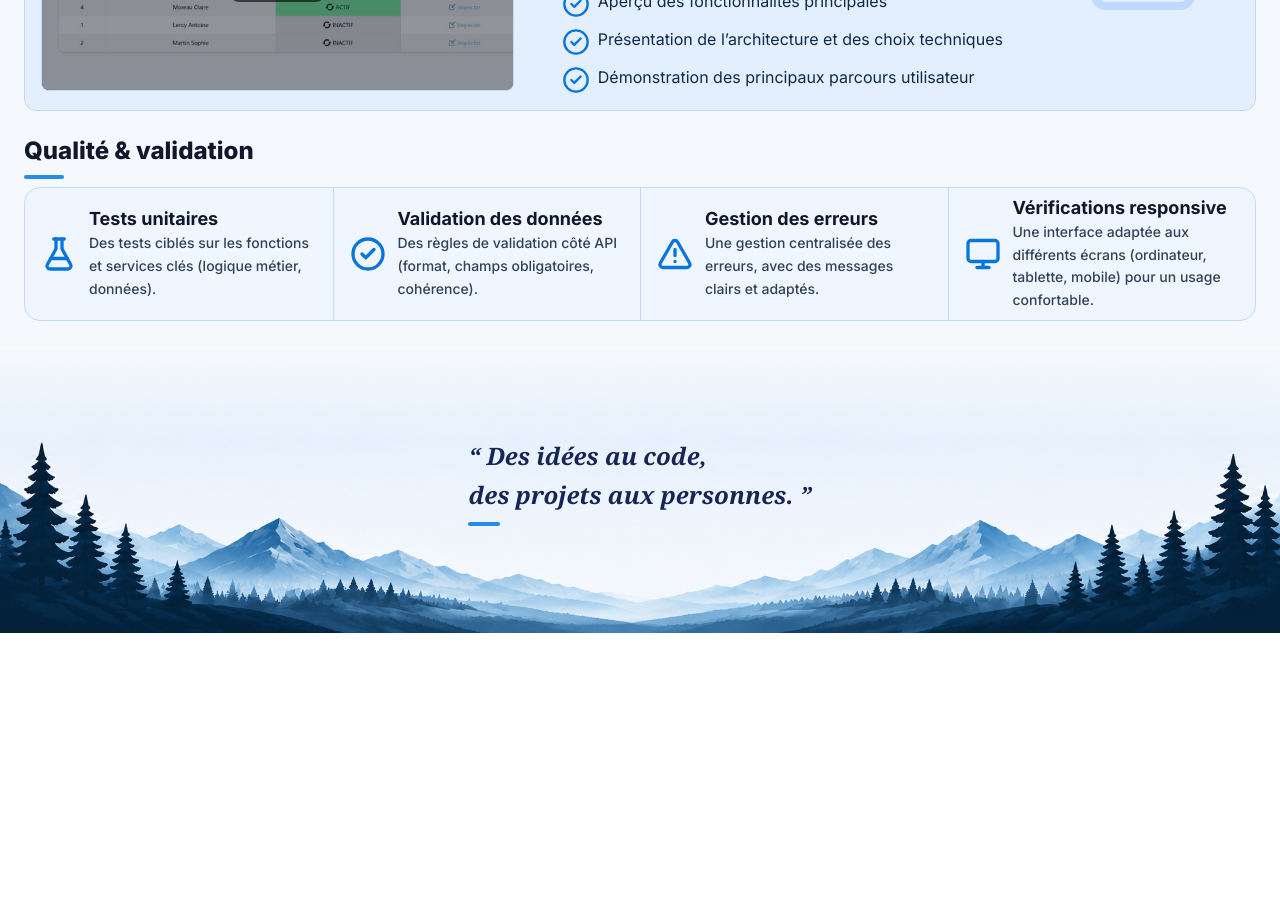
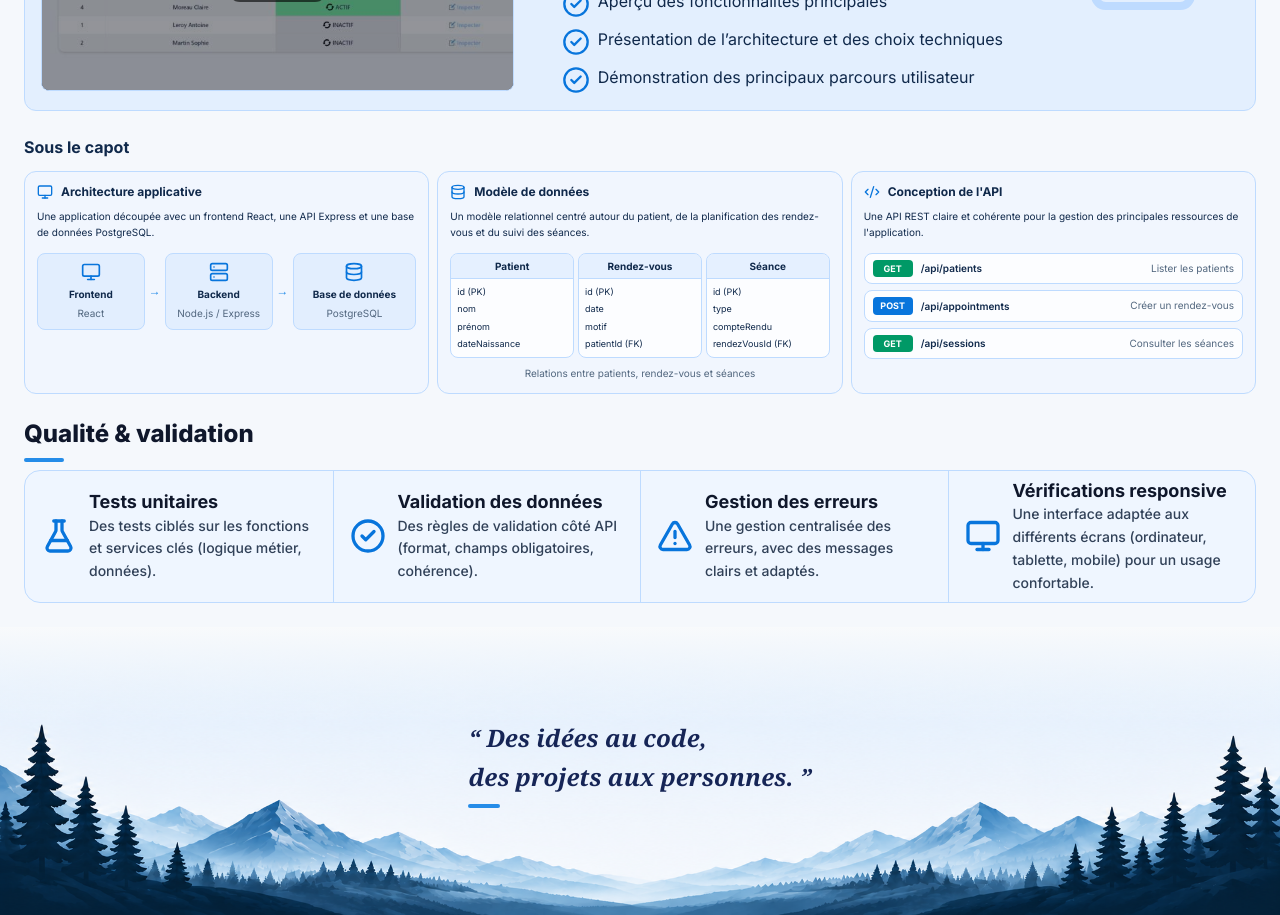
Before and after one commit to Coada-Emilian/developer-portfolio, a React (Vite) app in the folder frontend/: page /projects/1 in a window 1280 px wide. Shown: the part 1200-2115 px from the top of the page. Before the commit the page ends 1833 px from the top, so only its background shows below. Built offline with nearby package versions, Linux system fonts and the light colour scheme.

Commit message:
feat:add basic technical overview section

```diff
--- a/frontend/src/pages/project/ProjectPage.tsx
+++ b/frontend/src/pages/project/ProjectPage.tsx
@@ -5,6 +5,7 @@ import { highlights } from '../../data/pages/project'
 import { projects } from '../../data/projects'
 import HeroSection from './sections/HeroSection'
 import QualityHighlightsSection from './sections/QualityHighlights'
+import TechnicalOverviewSection from './sections/TechnicalOverviewSection'
 import ProjectVideoSection from './sections/VideoSection'
 
 export default function ProjectPage() {
@@ -23,6 +24,8 @@ export default function ProjectPage() {
 
         {currentProject && <ProjectVideoSection project={currentProject} />}
 
+        <TechnicalOverviewSection />
+
         <QualityHighlightsSection />
       </div>
     </main>
--- /dev/null
+++ b/frontend/src/pages/project/sections/TechnicalOverviewSection.tsx
@@ -0,0 +1,139 @@
+import { Code2, Database, Monitor, Server } from 'lucide-react'
+
+const architecture = [
+  { title: 'Frontend', detail: 'React', icon: Monitor },
+  { title: 'Backend', detail: 'Node.js / Express', icon: Server },
+  { title: 'Base de données', detail: 'PostgreSQL', icon: Database },
+]
+
+const dataModel = [
+  {
+    name: 'Patient',
+    fields: ['id (PK)', 'nom', 'prénom', 'dateNaissance'],
+  },
+  {
+    name: 'Rendez-vous',
+    fields: ['id (PK)', 'date', 'motif', 'patientId (FK)'],
+  },
+  {
+    name: 'Séance',
+    fields: ['id (PK)', 'type', 'compteRendu', 'rendezVousId (FK)'],
+  },
+]
+
+const apiEndpoints = [
+  { method: 'GET', endpoint: '/api/patients', description: 'Lister les patients' },
+  { method: 'POST', endpoint: '/api/appointments', description: 'Créer un rendez-vous' },
+  { method: 'GET', endpoint: '/api/sessions', description: 'Consulter les séances' },
+]
+
+export default function TechnicalOverviewSection() {
+  return (
+    <section className="w-full">
+      <h3 className="mb-3 text-sm font-bold text-text-primary sm:text-base">Sous le capot</h3>
+
+      <div className="grid grid-cols-1 gap-2 md:grid-cols-2 lg:grid-cols-3">
+        {/* Application architecture */}
+        <article className="rounded-xl border border-blue-200 bg-blue-50/70 p-3">
+          <h4 className="mb-2 flex items-center gap-2 text-xs font-bold text-text-primary">
+            <Monitor className="size-4 text-blue-600" />
+            Architecture applicative
+          </h4>
+
+          <p className="mb-3 text-xxs leading-relaxed text-text-primary">
+            Une application découpée avec un frontend React, une API Express et une base de données
+            PostgreSQL.
+          </p>
+
+          <div className="flex items-stretch gap-1">
+            {architecture.map(({ title, detail, icon: Icon }, index) => (
+              <div key={title} className="flex min-w-0 flex-1 items-center gap-1">
+                <div className="flex min-w-0 flex-1 flex-col items-center justify-center gap-1 rounded-lg border border-blue-200 bg-blue-100/70 p-2 text-center">
+                  <Icon className="size-5 text-blue-600" />
+                  <span className="text-xxs font-bold text-text-primary">{title}</span>
+                  <span className="text-[10px] text-text-secondary">{detail}</span>
+                </div>
+                {index < architecture.length - 1 && (
+                  <span className="text-blue-500 text-xs">→</span>
+                )}
+              </div>
+            ))}
+          </div>
+        </article>
+
+        {/* Data model */}
+        <article className="rounded-xl border border-blue-200 bg-blue-50/70 p-3">
+          <h4 className="mb-2 flex items-center gap-2 text-xs font-bold text-text-primary">
+            <Database className="size-4 text-blue-600" />
+            Modèle de données
+          </h4>
+
+          <p className="mb-3 text-xxs leading-relaxed text-text-primary">
+            Un modèle relationnel centré autour du patient, de la planification des rendez-vous et
+            du suivi des séances.
+          </p>
+
+          <div className="grid grid-cols-3 gap-1">
+            {dataModel.map((entity) => (
+              <div
+                key={entity.name}
+                className="min-w-0 overflow-hidden rounded-lg border border-blue-200 bg-white/80"
+              >
+                <div className="border-b border-blue-200 bg-blue-100/70 px-1 py-1 text-center text-xxs font-bold text-text-primary">
+                  {entity.name}
+                </div>
+                <ul className="space-y-1 p-1.5">
+                  {entity.fields.map((field) => (
+                    <li key={field} className="break-all text-[9px] text-text-primary">
+                      {field}
+                    </li>
+                  ))}
+                </ul>
+              </div>
+            ))}
+          </div>
+
+          <p className="mt-2 text-center text-[10px] text-text-secondary">
+            Relations entre patients, rendez-vous et séances
+          </p>
+        </article>
+
+        {/* API design */}
+        <article className="rounded-xl border border-blue-200 bg-blue-50/70 p-3 md:col-span-2 lg:col-span-1">
+          <h4 className="mb-2 flex items-center gap-2 text-xs font-bold text-text-primary">
+            <Code2 className="size-4 text-blue-600" />
+            Conception de l'API
+          </h4>
+
+          <p className="mb-3 text-xxs leading-relaxed text-text-primary">
+            Une API REST claire et cohérente pour la gestion des principales ressources de
+            l'application.
+          </p>
+
+          <div className="space-y-1.5">
+            {apiEndpoints.map(({ method, endpoint, description }) => (
+              <div
+                key={endpoint}
+                className="flex min-w-0 items-center gap-2 rounded-lg border border-blue-200 bg-white/80 px-2 py-1.5"
+              >
+                <span
+                  className={`w-10 shrink-0 rounded px-1 py-0.5 text-center text-[9px] font-bold text-white ${
+                    method === 'GET' ? 'bg-emerald-600' : 'bg-blue-600'
+                  }`}
+                >
+                  {method}
+                </span>
+                <span className="min-w-0 flex-1 truncate text-xxs font-semibold text-text-primary">
+                  {endpoint}
+                </span>
+                <span className="hidden text-[10px] text-text-secondary sm:block">
+                  {description}
+                </span>
+              </div>
+            ))}
+          </div>
+        </article>
+      </div>
+    </section>
+  )
+}
```
